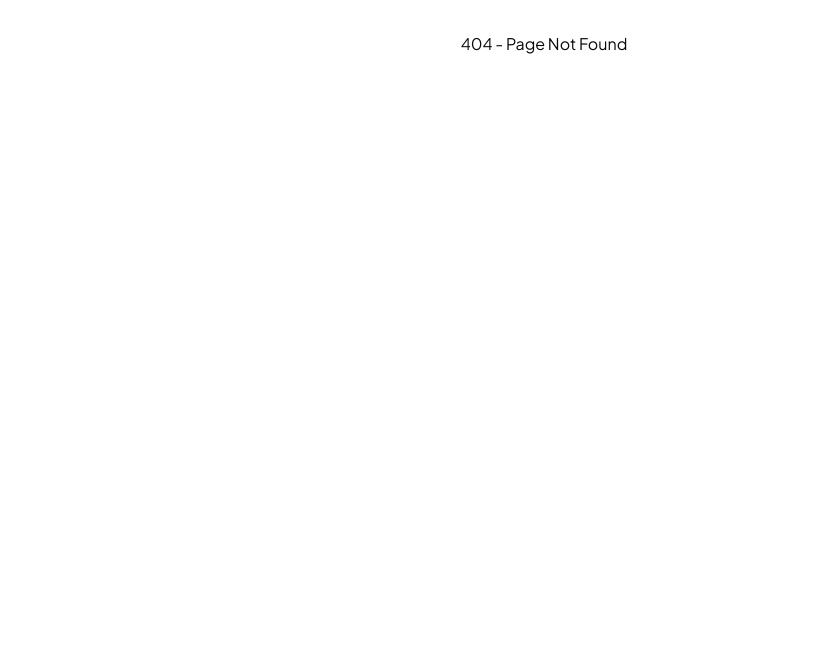
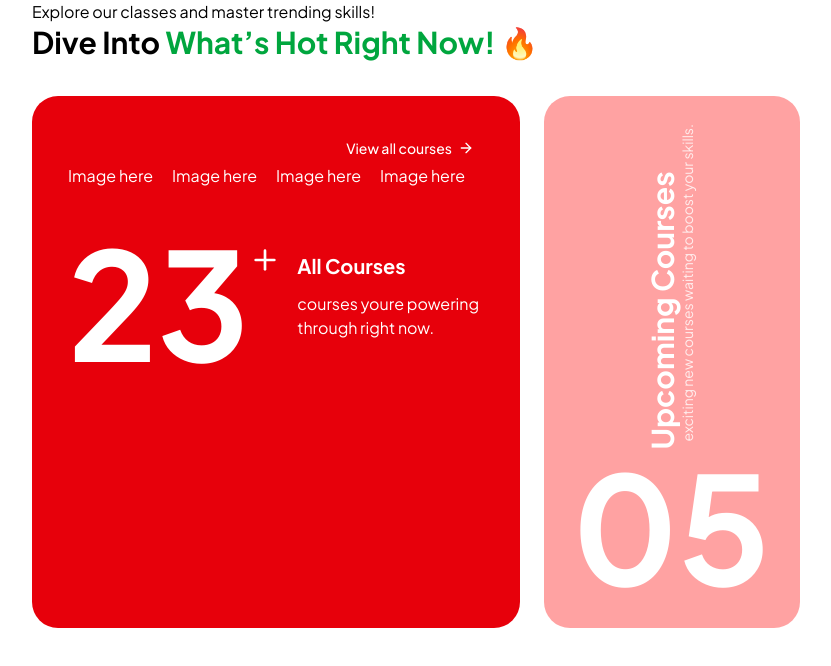
Before and after one commit to Saheel-Mahzz/Ecommerce-Dashboard, a Next.js app: page /courses in a window 1280 px wide. Before the commit this address had no page. Shown: the top 666 px of the page, without its empty margins (96-927 px from the left). Built offline with nearby package versions, Linux system fonts and the light colour scheme.

Commit message:
feat: implemented the course page

```diff
--- /dev/null
+++ b/app/courses/page.tsx
@@ -0,0 +1,6 @@
+import Courses from "@/modules/courses";
+import React from "react";
+
+export default function page() {
+  return <Courses />;
+}
--- /dev/null
+++ b/modules/courses/components/upcomingCourses.tsx
@@ -0,0 +1,17 @@
+import React from "react";
+
+export default function UpcomingCourses() {
+  return (
+    <div className="bg-red-300 p-7 rounded-4xl flex flex-col overflow-hidden">
+      {/* Vertical Text without Layout Overflow Bug */}
+      <div className="flex flex-col [writing-mode:vertical-rl] rotate-180  justify-center  max-h-1/2">
+        <h3 className="font-bold text-3xl leading-none">Upcoming Courses</h3>
+        <p className="text-sm opacity-80 mt-2">
+          exciting new courses waiting to boost your skills.
+        </p>
+      </div>
+
+      <h3 className="text-[150px] font-bold leading-none ">05</h3>
+    </div>
+  );
+}
--- /dev/null
+++ b/modules/courses/index.tsx
@@ -0,0 +1,47 @@
+import { Button } from "@/components/ui/button";
+import { ArrowRight, Plus } from "lucide-react";
+import UpcomingCourses from "./components/upcomingCourses";
+
+export default function Courses() {
+  return (
+    <div className="flex flex-col space-y-9 max-w-5xl mx-auto text-white">
+      <div className="text-black">
+        <p>Explore our classes and master trending skills!</p>
+        <p className="font-bold text-3xl">
+          Dive Into{" "}
+          <span className="text-green-600">What’s Hot Right Now!</span> 🔥
+        </p>
+      </div>
+      <div className="grid grid-cols-4 space-x-6">
+        <div className="bg-red-600 p-9 rounded-4xl col-span-2">
+          <div className="flex items-center justify-end text-white ">
+            <Button
+              className="bg-transparent outline-0 border-0 text-sm cursor-pointer hover:bg-transparent "
+              variant="outline"
+            >
+              View all courses
+              <ArrowRight />
+            </Button>
+          </div>
+          <div className="grid grid-cols-4">
+            <p>Image here</p>
+            <p>Image here</p>
+            <p>Image here</p>
+            <p>Image here</p>
+          </div>
+          <div className="flex space-x-4 items-start">
+            <h3 className="font-bold text-[150px] flex  ">
+              23
+              <Plus className="mt-14" size={32} />
+            </h3>
+            <div className="flex flex-col space-y-3 pt-16">
+              <p className="font-bold text-xl"> All Courses</p>
+              <span>courses youre powering through right now.</span>
+            </div>
+          </div>
+        </div>
+        <UpcomingCourses />
+      </div>
+    </div>
+  );
+}
```
